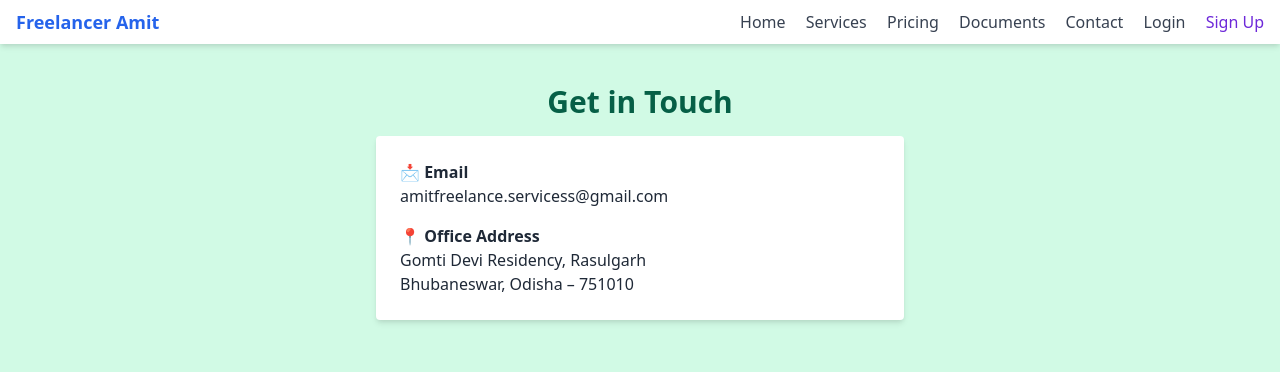
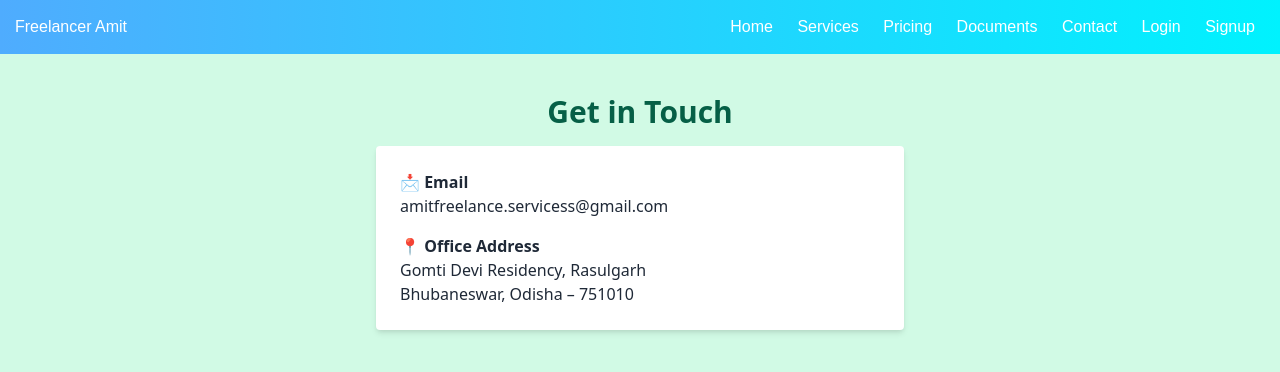
Before and after one commit to AMIT8480927094/freelancer-amit-site, a Flask app: page /contact in a window 1280 px wide. Shown: the top 372 px of the page. Run offline with Flask 3, Linux system fonts and the light colour scheme.

Commit message:
Update navbar.html

```diff
--- a/templates/navbar.html
+++ b/templates/navbar.html
@@ -1,17 +1,18 @@
-<nav class="bg-white shadow-md px-4 py-2 flex justify-between items-center">
-  <div class="text-lg font-bold text-blue-600">Freelancer Amit</div>
-  <div class="space-x-4">
-    <a href="/" class="text-gray-700 hover:text-blue-600">Home</a>
-    <a href="/services" class="text-gray-700 hover:text-blue-600">Services</a>
-    <a href="/pricing" class="text-gray-700 hover:text-blue-600">Pricing</a>
-    <a href="/documents" class="text-gray-700 hover:text-blue-600">Documents</a>
-    <a href="/contact" class="text-gray-700 hover:text-blue-600">Contact</a>
-    {% if 'user' in session %}
-      <span class="text-green-600 font-semibold">{{ session['user'] }}</span>
-      <a href="/logout" class="text-red-600 hover:underline">Logout</a>
-    {% else %}
-      <a href="/login" class="text-gray-700 hover:text-blue-600">Login</a>
-      <a href="/signup" class="text-purple-700 hover:underline">Sign Up</a>
-    {% endif %}
+<nav style="background: linear-gradient(to right, #4facfe, #00f2fe); padding: 15px; font-family: sans-serif;">
+  <div style="display: flex; justify-content: space-between; align-items: center;">
+    <h2 style="color: white; margin: 0;">Freelancer Amit</h2>
+    <div>
+      <a href="/" style="margin: 0 10px; color: white; text-decoration: none;">Home</a>
+      <a href="/services" style="margin: 0 10px; color: white; text-decoration: none;">Services</a>
+      <a href="/pricing" style="margin: 0 10px; color: white; text-decoration: none;">Pricing</a>
+      <a href="/documents" style="margin: 0 10px; color: white; text-decoration: none;">Documents</a>
+      <a href="/contact" style="margin: 0 10px; color: white; text-decoration: none;">Contact</a>
+      {% if session.get('user') %}
+        <a href="/logout" style="margin: 0 10px; color: white; text-decoration: none;">Logout</a>
+      {% else %}
+        <a href="/login" style="margin: 0 10px; color: white; text-decoration: none;">Login</a>
+        <a href="/signup" style="margin: 0 10px; color: white; text-decoration: none;">Signup</a>
+      {% endif %}
+    </div>
   </div>
 </nav>
```
